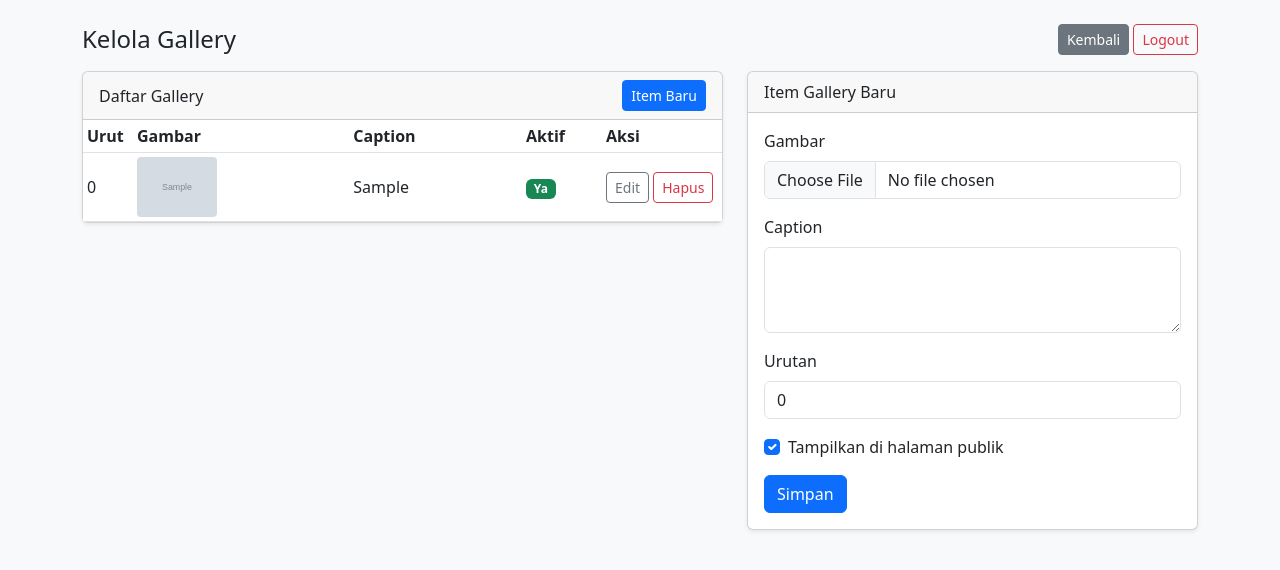
After one commit to AhmadKevin000/PBL, a PHP site: page /admin/gallery.php in a window 1280 px wide. The commit adds this page. Shown: the top 570 px of the page. Run offline with PHP 8.4, Linux system fonts and the light colour scheme; the visitor is signed in with stand-in values (Sample User, id 1); tables that the repository leaves empty or names only in its code hold one stand-in row (values such as "Sample post"); grey boxes marked "Sample" are stand-in pictures; some libraries are stand-ins or nearby versions.

Commit message:
crid gallery

```diff
--- /dev/null
+++ b/admin/gallery.php
@@ -0,0 +1,152 @@
+<?php
+require_once __DIR__ . '/_auth.php';
+require_login();
+require_once __DIR__ . '/../config/koneksi.php';
+$pdo = isset($pdo) ? $pdo : (isset($conn) ? $conn : null);
+if (!$pdo) { die('DB not available'); }
+
+// Ambil semua item gallery
+$stmt = $pdo->query('SELECT id_gallery, image_path, caption, sort_order, is_active, created_at FROM gallery ORDER BY sort_order ASC, id_gallery ASC');
+$rows = $stmt->fetchAll(PDO::FETCH_ASSOC);
+
+// Mode edit
+$edit = null;
+if (isset($_GET['edit'])) {
+  $id = (int)$_GET['edit'];
+  $st = $pdo->prepare('SELECT * FROM gallery WHERE id_gallery = :id');
+  $st->execute([':id' => $id]);
+  $edit = $st->fetch(PDO::FETCH_ASSOC) ?: null;
+}
+
+$success = isset($_GET['success']);
+$error = isset($_GET['error']) ? $_GET['error'] : '';
+?>
+<!DOCTYPE html>
+<html lang="id">
+<head>
+  <meta charset="utf-8">
+  <meta name="viewport" content="width=device-width, initial-scale=1">
+  <title>Kelola Gallery</title>
+  <link href="https://cdn.jsdelivr.net/npm/bootstrap@5.3.0/dist/css/bootstrap.min.css" rel="stylesheet">
+</head>
+<body class="bg-light">
+  <div class="container py-4">
+    <div class="d-flex justify-content-between align-items-center mb-3">
+      <h1 class="h4 mb-0">Kelola Gallery</h1>
+      <div>
+        <a class="btn btn-secondary btn-sm" href="dashboard.php">Kembali</a>
+        <a class="btn btn-outline-danger btn-sm" href="logout.php">Logout</a>
+      </div>
+    </div>
+
+    <?php if ($success): ?>
+      <div class="alert alert-success">Perubahan berhasil disimpan.</div>
+    <?php endif; ?>
+    <?php if ($error): ?>
+      <div class="alert alert-danger">Terjadi kesalahan: <?php echo htmlspecialchars($error); ?></div>
+    <?php endif; ?>
+
+    <div class="row g-4">
+      <div class="col-md-7">
+        <div class="card shadow-sm">
+          <div class="card-header d-flex justify-content-between align-items-center">
+            <span>Daftar Gallery</span>
+            <a href="gallery.php" class="btn btn-sm btn-primary">Item Baru</a>
+          </div>
+          <div class="card-body p-0">
+            <div class="table-responsive">
+              <table class="table table-sm mb-0 align-middle">
+                <thead>
+                  <tr>
+                    <th style="width:50px;">Urut</th>
+                    <th>Gambar</th>
+                    <th>Caption</th>
+                    <th style="width:80px;">Aktif</th>
+                    <th style="width:120px;">Aksi</th>
+                  </tr>
+                </thead>
+                <tbody>
+                  <?php if ($rows): ?>
+                    <?php foreach ($rows as $row): ?>
+                      <tr>
+                        <td><?php echo (int)$row['sort_order']; ?></td>
+                        <td>
+                          <?php if (!empty($row['image_path'])): ?>
+                            <img src="../<?php echo htmlspecialchars($row['image_path']); ?>" alt="" style="max-width:80px; height:auto; border-radius:4px;">
+                          <?php endif; ?>
+                        </td>
+                        <td><?php echo htmlspecialchars($row['caption']); ?></td>
+                        <td>
+                          <?php if (!empty($row['is_active'])): ?>
+                            <span class="badge bg-success">Ya</span>
+                          <?php else: ?>
+                            <span class="badge bg-secondary">Tidak</span>
+                          <?php endif; ?>
+                        </td>
+                        <td>
+                          <a href="gallery.php?edit=<?php echo (int)$row['id_gallery']; ?>" class="btn btn-sm btn-outline-secondary">Edit</a>
+                          <a href="gallery_delete.php?id=<?php echo (int)$row['id_gallery']; ?>" class="btn btn-sm btn-outline-danger" onclick="return confirm('Hapus item gallery ini?');">Hapus</a>
+                        </td>
+                      </tr>
+                    <?php endforeach; ?>
+                  <?php else: ?>
+                    <tr>
+                      <td colspan="5" class="text-center py-3">Belum ada data gallery.</td>
+                    </tr>
+                  <?php endif; ?>
+                </tbody>
+              </table>
+            </div>
+          </div>
+        </div>
+      </div>
+
+      <div class="col-md-5">
+        <div class="card shadow-sm">
+          <div class="card-header">
+            <?php echo $edit ? 'Edit Item Gallery' : 'Item Gallery Baru'; ?>
+          </div>
+          <div class="card-body">
+            <form method="post" action="gallery_save.php" enctype="multipart/form-data">
+              <input type="hidden" name="id_gallery" value="<?php echo $edit ? (int)$edit['id_gallery'] : 0; ?>">
+
+              <div class="mb-3">
+                <label class="form-label">Gambar</label>
+                <input type="file" name="image" class="form-control" accept="image/*" <?php echo $edit ? '' : 'required'; ?>>
+                <?php if ($edit && !empty($edit['image_path'])): ?>
+                  <div class="mt-2">
+                    <small>Gambar saat ini:</small><br>
+                    <img src="../<?php echo htmlspecialchars($edit['image_path']); ?>" alt="" style="max-width:120px; height:auto; border-radius:4px;">
+                  </div>
+                <?php endif; ?>
+              </div>
+
+              <div class="mb-3">
+                <label class="form-label">Caption</label>
+                <textarea name="caption" class="form-control" rows="3"><?php echo $edit ? htmlspecialchars($edit['caption']) : ''; ?></textarea>
+              </div>
+
+              <div class="mb-3">
+                <label class="form-label">Urutan</label>
+                <input type="number" name="sort_order" class="form-control" value="<?php echo $edit ? (int)$edit['sort_order'] : 0; ?>">
+              </div>
+
+              <div class="form-check mb-3">
+                <input class="form-check-input" type="checkbox" name="is_active" id="is_active" <?php echo !$edit || !empty($edit['is_active']) ? 'checked' : ''; ?>>
+                <label class="form-check-label" for="is_active">
+                  Tampilkan di halaman publik
+                </label>
+              </div>
+
+              <button type="submit" class="btn btn-primary">Simpan</button>
+              <?php if ($edit): ?>
+                <a href="gallery.php" class="btn btn-outline-secondary ms-2">Batal</a>
+              <?php endif; ?>
+            </form>
+          </div>
+        </div>
+      </div>
+    </div>
+  </div>
+</body>
+</html>
```
Also changed, not shown: admin/gallery_delete.php (added, +23 -0 lines), admin/gallery_save.php (added, +79 -0 lines), public/index.php (+25 -34 lines), assets/uploads/gallery/gal_1763123714_6cdd4fcd.jpg (added), assets/uploads/gallery/gal_1763124096_b3f7f4df.jpg (added), assets/uploads/gallery/gal_1763124122_1f48e277.png (added).
